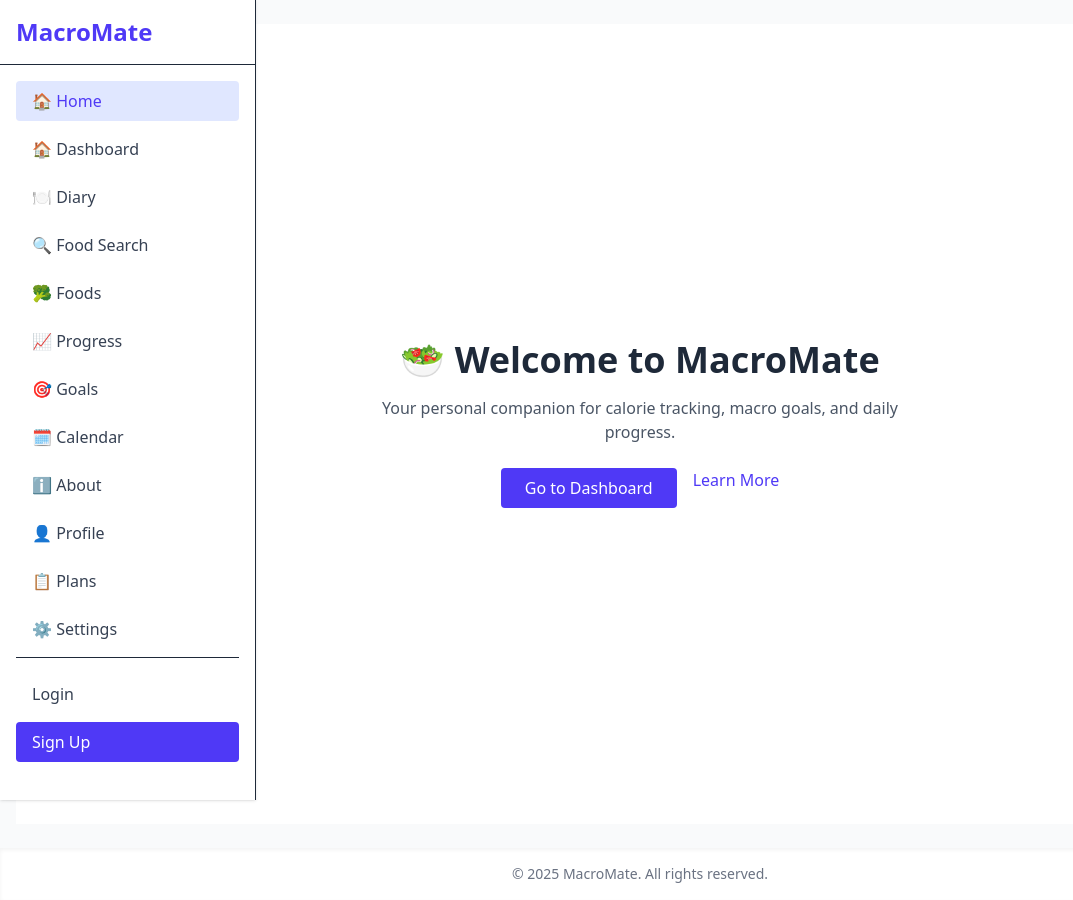
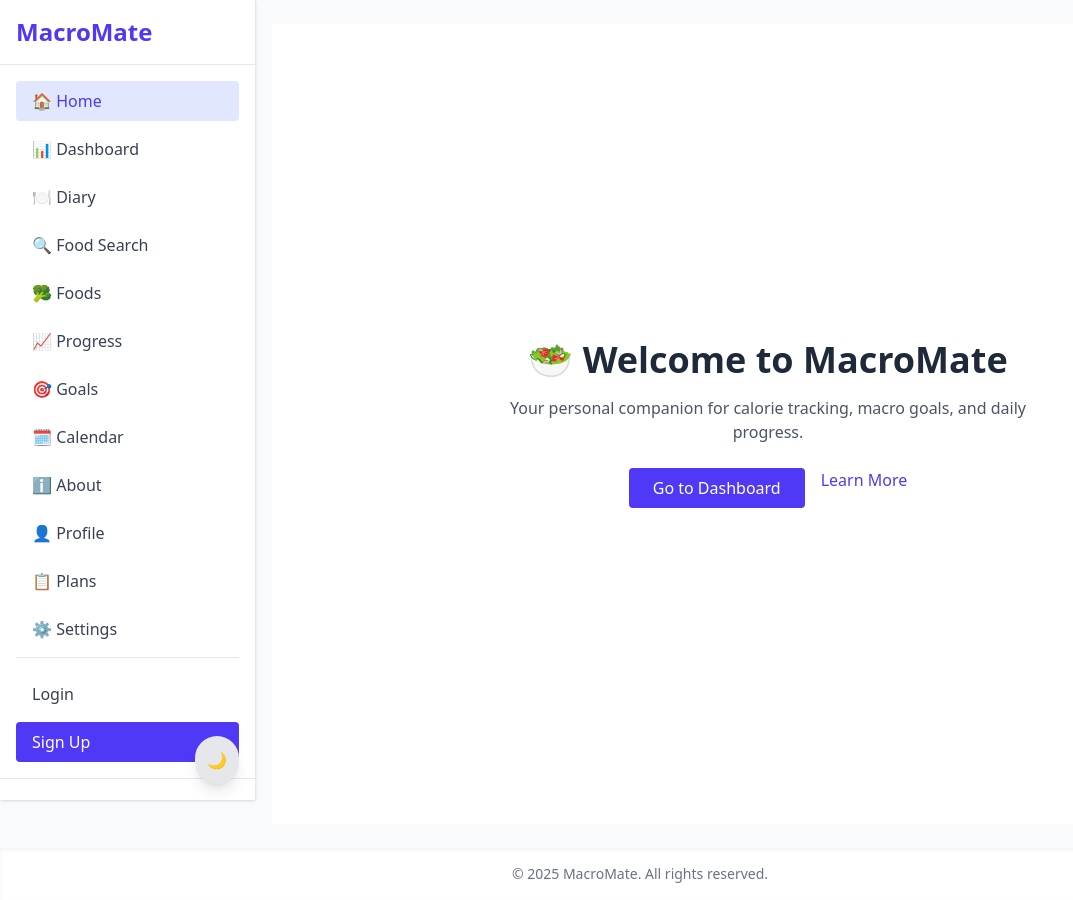
Before and after one commit to GarryLed/macromate-nextjs-app, a Next.js app in the folder client/: page / in a window 1280 px wide. Shown: the whole page, without its empty margins (0-1073 px from the left). Built offline with nearby package versions, Linux system fonts and the light colour scheme.

Commit message:
Adding darkmode toggle

```diff
--- a/client/package.json
+++ b/client/package.json
@@ -15,6 +15,7 @@
     "framer-motion": "^12.16.0",
     "lucide-react": "^0.513.0",
     "next": "15.3.3",
+    "next-themes": "^0.4.6",
     "react": "^19.0.0",
     "react-dom": "^19.0.0"
   },
--- a/client/src/app/dashboard/Dashboard.tsx
+++ b/client/src/app/dashboard/Dashboard.tsx
@@ -3,6 +3,8 @@
 "use client";
 
 import { useEffect, useState } from 'react';
+
+
 import {
   getGoals,
   getMealSummary,
--- a/client/src/app/dashboard/page.tsx
+++ b/client/src/app/dashboard/page.tsx
@@ -4,9 +4,9 @@ import Dashboard from "./Dashboard";
 
 export default function DashboardPage() {
   return (
-    <div className="flex flex-col min-h-screen">
-      <main className="flex-1 p-4 bg-gray-100">
-        <h1 className="text-2xl font-bold mb-4 text-red-600" >Dashboard</h1>
+    <div className="flex flex-col min-h-screen bg-white dark:bg-gray-900 text-gray-900 dark:text-white">
+      <main className="flex-1 p-4">
+        <h1 className="text-2xl font-bold mb-4 text-red-600 dark:text-red-400">Dashboard</h1>
         <Dashboard />
       </main>
     </div>
--- a/client/src/app/layout.tsx
+++ b/client/src/app/layout.tsx
@@ -1,6 +1,7 @@
 import './globals.css';
 
 import { ReactNode } from "react";
+import { Providers } from './providers';
 import SidebarNav from '@/components/SidebarNav';
 import Footer from "@/components/Footer";
 
@@ -11,11 +12,15 @@ export const metadata = {
 
 export default function RootLayout({ children }: { children: ReactNode }) {
   return (
-    <html lang="en">
-      <body className="min-h-screen flex flex-col bg-gray-50 text-gray-800">
-        <SidebarNav />
-        <main className="flex-1 container mx-auto px-4 py-6">{children}</main>
-        <Footer />
+    <html lang="en" suppressHydrationWarning>
+      <body className="min-h-screen flex flex-col bg-gray-50 text-gray-800 dark:bg-gray-900 dark:text-gray-100 transition-colors">
+        <Providers>
+          <div className="flex">
+            <SidebarNav />
+            <main className="flex-1 container mx-auto px-4 py-6">{children}</main>
+          </div>
+          <Footer />
+        </Providers>
       </body>
     </html>
   );
--- a/client/src/app/page.tsx
+++ b/client/src/app/page.tsx
@@ -22,12 +22,12 @@ export default function HomePage() {
   }, [router]);
 
  return (
-    <main className="flex min-h-screen flex-col items-center justify-center bg-white px-6 py-12">
-      <motion.h1
+    <main className="flex min-h-screen flex-col items-center justify-center bg-white dark:bg-zinc-900 px-6 py-12 transition-colors duration-300">
+      <motion.h1 // Using Framer Motion for animations
         initial={{ opacity: 0, y: -30 }}
         animate={{ opacity: 1, y: 0 }}
         transition={{ duration: 0.6 }}
-        className="text-4xl font-bold text-gray-800 mb-4"
+        className="text-4xl font-bold text-gray-800 dark:text-white mb-4"
       >
         🥗 Welcome to MacroMate
       </motion.h1>
@@ -36,7 +36,7 @@ export default function HomePage() {
         initial={{ opacity: 0 }}
         animate={{ opacity: 1 }}
         transition={{ delay: 0.3, duration: 0.6 }}
-        className="text-gray-600 text-center max-w-xl mb-6"
+        className="text-gray-600 dark:text-gray-400 text-center max-w-xl mb-6"
       >
         Your personal companion for calorie tracking, macro goals, and daily progress.
       </motion.p>
@@ -49,13 +49,13 @@ export default function HomePage() {
       >
         <Link
           href="/dashboard"
-          className="bg-indigo-600 text-white px-6 py-2 rounded hover:bg-indigo-700 transition"
+          className="bg-indigo-600 text-white px-6 py-2 rounded hover:bg-indigo-700 dark:hover:bg-indigo-500 transition"
         >
           Go to Dashboard
         </Link>
         <Link
           href="/about"
-          className="text-indigo-600 hover:underline"
+          className="text-indigo-600 dark:text-indigo-400 hover:underline"
         >
           Learn More
         </Link>
--- /dev/null
+++ b/client/src/app/providers.tsx
@@ -0,0 +1,11 @@
+'use client';
+
+import { ThemeProvider } from 'next-themes';
+
+export function Providers({ children }: { children: React.ReactNode }) {
+  return (
+    <ThemeProvider attribute="class" defaultTheme="light">
+      {children}
+    </ThemeProvider>
+  );
+}
--- a/client/src/components/SidebarNav.tsx
+++ b/client/src/components/SidebarNav.tsx
@@ -1,12 +1,14 @@
 "use client";
+
 import { useState } from "react";
 import Link from "next/link";
 import { usePathname } from "next/navigation";
 import { Menu, X } from "lucide-react";
+import ThemeToggle from "@/components/ui/ThemeToggle";
 
 const navLinks = [
-    {  href: "/", label: "🏠 Home" },
-  { href: "/dashboard", label: "🏠 Dashboard" },
+  { href: "/", label: "🏠 Home" },
+  { href: "/dashboard", label: "📊 Dashboard" },
   { href: "/diary", label: "🍽️ Diary" },
   { href: "/search", label: "🔍 Food Search" },
   { href: "/foods", label: "🥦 Foods" },
@@ -25,9 +27,9 @@ export default function SidebarNav() {
 
   return (
     <>
-      {/* Mobile Toggle */}
+      {/* Mobile Toggle Button */}
       <button
-        className="md:hidden fixed top-4 left-4 z-50 bg-white p-2 rounded shadow"
+        className="md:hidden fixed top-4 left-4 z-50 bg-white dark:bg-gray-800 p-2 rounded shadow"
         onClick={() => setMenuOpen(!menuOpen)}
         aria-label="Toggle Sidebar"
       >
@@ -36,53 +38,61 @@ export default function SidebarNav() {
 
       {/* Sidebar */}
       <aside
-        className={`fixed top-0 left-0 h-full w-64 bg-white border-r shadow-sm z-40 transition-transform transform ${
+        className={`fixed top-0 left-0 h-full w-64 bg-white dark:bg-gray-900 border-r border-gray-200 dark:border-gray-700 shadow-sm z-40 transition-transform transform ${
           menuOpen ? "translate-x-0" : "-translate-x-full"
-        } md:translate-x-0`}
+        } md:translate-x-0 flex flex-col justify-between`}
       >
-        <div className="p-4 border-b">
-          <Link href="/" className="text-2xl font-bold text-indigo-600">
+        {/* Logo */}
+        <div className="p-4 border-b border-gray-200 dark:border-gray-700">
+          <Link href="/" className="text-2xl font-bold text-indigo-600 dark:text-indigo-400">
             MacroMate
           </Link>
         </div>
 
-        <nav className="flex flex-col p-4 space-y-2">
+        {/* Navigation Links */}
+        <nav className="flex flex-col p-4 space-y-2 flex-grow">
           {navLinks.map((link) => (
             <Link
               key={link.href}
               href={link.href}
               className={`block px-4 py-2 rounded font-medium transition ${
                 pathname === link.href
-                  ? "bg-indigo-100 text-indigo-600"
-                  : "text-gray-700 hover:bg-gray-100"
+                  ? "bg-indigo-100 text-indigo-600 dark:bg-indigo-700 dark:text-white"
+                  : "text-gray-700 hover:bg-gray-100 dark:text-gray-300 dark:hover:bg-gray-800"
               }`}
-              onClick={() => setMenuOpen(false)} // Close on mobile
+              onClick={() => setMenuOpen(false)}
             >
               {link.label}
             </Link>
           ))}
 
-          <div className="pt-4 border-t">
+          {/* Auth Links */}
+          <div className="pt-4 mt-auto border-t border-gray-200 dark:border-gray-700">
             <Link
               href="/login"
-              className="block px-4 py-2 text-gray-700 hover:bg-gray-100 rounded"
+              className="block px-4 py-2 text-gray-700 hover:bg-gray-100 dark:text-gray-300 dark:hover:bg-gray-800 rounded"
               onClick={() => setMenuOpen(false)}
             >
               Login
             </Link>
             <Link
               href="/signup"
-              className="block px-4 py-2 bg-indigo-600 text-white rounded hover:bg-indigo-700 mt-2"
+              className="block px-4 py-2 mt-2 bg-indigo-600 text-white rounded hover:bg-indigo-700"
               onClick={() => setMenuOpen(false)}
             >
               Sign Up
             </Link>
           </div>
         </nav>
+
+        {/* Dark Mode Toggle */}
+        <div className="p-4 border-t border-gray-200 dark:border-gray-700">
+          <ThemeToggle />
+        </div>
       </aside>
 
-      {/* Content offset (for layout purposes) */}
-      <div className="md:ml-64"></div>
+      {/* Push content right for sidebar */}
+      <div className="md:ml-64" />
     </>
   );
 }
--- /dev/null
+++ b/client/src/components/ui/ThemeToggle.tsx
@@ -0,0 +1,42 @@
+"use client";
+
+import { useEffect, useState } from "react";
+
+export default function ThemeToggle() {
+  const [theme, setTheme] = useState<"light" | "dark">("light");
+  const [mounted, setMounted] = useState(false);
+
+  useEffect(() => {
+    const saved = localStorage.getItem("theme") as "light" | "dark" | null;
+    const systemPrefersDark = window.matchMedia("(prefers-color-scheme: dark)").matches;
+    const preferredTheme = saved || (systemPrefersDark ? "dark" : "light");
+
+    setTheme(preferredTheme);
+    document.documentElement.classList.toggle("dark", preferredTheme === "dark");
+    setMounted(true);
+  }, []);
+
+  const toggleTheme = () => {
+    const newTheme = theme === "dark" ? "light" : "dark";
+    setTheme(newTheme);
+    localStorage.setItem("theme", newTheme);
+    document.documentElement.classList.toggle("dark", newTheme === "dark");
+  };
+
+  if (!mounted) return null;
+
+  return (
+    <div className="fixed bottom-4 right-4 z-50 group">
+      <button
+        onClick={toggleTheme}
+        className="p-3 rounded-full bg-gray-200 dark:bg-gray-800 text-gray-800 dark:text-white shadow-lg hover:scale-105 transition"
+        aria-label="Toggle Dark Mode"
+      >
+        {theme === "dark" ? "☀️" : "🌙"}
+      </button>
+      <div className="absolute bottom-14 right-0 bg-black text-white text-xs rounded px-2 py-1 opacity-0 group-hover:opacity-100 transition-opacity pointer-events-none">
+        Toggle Dark Mode
+      </div>
+    </div>
+  );
+}
--- a/client/src/services/dashboardService.ts
+++ b/client/src/services/dashboardService.ts
@@ -1,6 +1,6 @@
 // This file mocks API calls for the Dashboard component of MacroMate.
 
-import { Goal } from '@/types/goal'; // Import the Goal type for type safety
+import { Goal } from '@/types/Goal'; // Import the Goal type for type safety
 // Fetch user goals for calories, water, and macro percentages
 export const getGoals = async () => ({
   calorieGoal: 2200,        // Daily calorie goal in kcal
--- a/client/tailwind.config.js
+++ b/client/tailwind.config.js
@@ -1,5 +1,6 @@
 /** @type {import('tailwindcss').Config} */
 module.exports = {
+  darkMode: 'class',
   content: [
     "./src/app/**/*.{js,ts,jsx,tsx}",
     "./src/components/**/*.{js,ts,jsx,tsx}",
```
Also changed, not shown: 1 other file (tests, documents, lock files or other folders).
